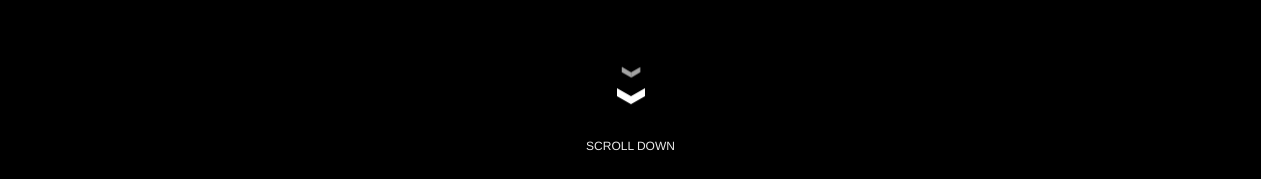
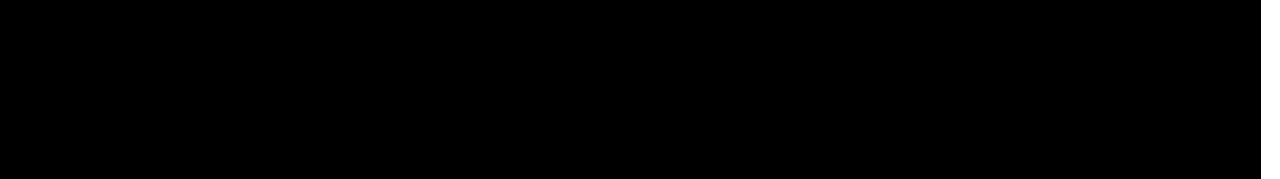
Before and after one commit to KyoungTaekLee/react_portfolio, a React (Create React App) app in the folder client/: page / in a window 1280 px wide. Shown: the part 621-800 px from the top of the page. Built offline with nearby package versions, Linux system fonts and the light colour scheme.

Commit message:
섹션별로 이동 완료

```diff
--- a/client/src/App.css
+++ b/client/src/App.css
@@ -1,6 +1,6 @@
 .App {
   width: calc(100vw - 19px);
-  height: 430vh;
+  height: 500vh;
   display: flex;
   flex-direction: column;
   align-items: center;
@@ -35,87 +35,3 @@
  width: 5vw;
  height: 10vh;
 }
-
-.container {
-  position: relative;
-  width: 24px;
-  height: 24px;
-}
-
-.chevron {
-  position: absolute;
-  width: 28px;
-  height: 8px;
-  top:85vh;
-  opacity: 0;
-  transform: scale3d(0.5, 0.5, 0.5);
-  animation: move 3s ease-out infinite;
-}
-
-.chevron:first-child {
-  animation: move 3s ease-out 1s infinite;
-}
-
-.chevron:nth-child(2) {
-  animation: move 3s ease-out 2s infinite;
-}
-
-.chevron:before,
-.chevron:after {
-  content: ' ';
-  position: absolute;
-  top: 0;
-  height: 100%;
-  width: 51%;
-  background: #fff;
-}
-
-.chevron:before {
-  left: 0;
-  transform: skew(0deg, 30deg);
-}
-
-.chevron:after {
-  right: 0;
-  width: 50%;
-  transform: skew(0deg, -30deg);
-}
-
-@keyframes move {
-  25% {
-    opacity: 1;
-
-  }
-  33% {
-    opacity: 1;
-    transform: translateY(30px);
-  }
-  67% {
-    opacity: 1;
-    transform: translateY(40px);
-  }
-  100% {
-    opacity: 0;
-    transform: translateY(55px) scale3d(0.5, 0.5, 0.5);
-  }
-}
-
-.text {
-  display: block;
-  position: absolute;
-  top: 95vh;
-  /* margin-left: -30px; */
-  font-family: "Helvetica Neue", "Helvetica", Arial, sans-serif;
-  font-size: 12px;
-  color: #fff;
-  text-transform: uppercase;
-  white-space: nowrap;
-  opacity: .25;
-  animation: pulse 2s linear alternate infinite;
-}
-
-@keyframes pulse {
-  to {
-    opacity: 1;
-  }
-}
--- a/client/src/App.jsx
+++ b/client/src/App.jsx
@@ -3,7 +3,8 @@ import Skill from './components/skill'
 import Project from './components/project'
 import Link from './components/Link'
 import './App.css'
-import React, { useRef, useEffect, useState } from 'react';
+import React, { useRef, useEffect, useState, Component } from 'react';
+import { Events, animateScroll as scroll } from 'react-scroll';
 
 function App() {
   const targetTop = useRef(null);
@@ -12,7 +13,26 @@ function App() {
   const targetProject = useRef(null);
   const targetLink = useRef(null);
 
-  const [scrollEffectEnabled, setScrollEffectEnabled] = useState(false);
+  const handleScroll = (event) => {
+    // 마우스 휠을 아래로 스크롤할 때마다 페이지가 100vh씩 이동하도록 처리
+    if (event.deltaY > 0) {
+      const windowHeight = window.innerHeight;
+      scroll.scrollMore(windowHeight);
+    } else if (event.deltaY < 0) {
+      const windowHeight = window.innerHeight;
+      scroll.scrollMore(-windowHeight);
+    }
+  };
+
+  useEffect(() => {
+    // 스크롤 이벤트 등록
+    window.addEventListener('wheel', handleScroll);
+
+    // 컴포넌트가 언마운트될 때 스크롤 이벤트 제거
+    return () => {
+      window.removeEventListener('wheel', handleScroll);
+    };
+  }, []);
 
   const TopClick = () => {
     targetTop.current.scrollIntoView({ behavior: 'smooth', block: 'start' });
@@ -34,43 +54,11 @@ function App() {
     targetLink.current.scrollIntoView({ behavior: 'smooth', block: 'start' });
   }
 
-
-  useEffect(() => {
-    setScrollEffectEnabled(false);
-
-    const handleScroll = () => {
-      if (scrollEffectEnabled) {
-        const aboutMeElement = targetAboutMe.current;
-        const topOffset = aboutMeElement.getBoundingClientRect().top;
-        const isScrollingDown = topOffset <= 0;
-
-        if (isScrollingDown) {
-          aboutMeElement.scrollIntoView({ behavior: 'smooth' });
-        }
-      }
-    };
-    window.addEventListener('scroll', handleScroll);
-
-    return () => {
-      window.removeEventListener('scroll', handleScroll);
-    };
-  }, [scrollEffectEnabled, targetAboutMe]);
-
-  const ScrollDownClick = () => {
-    setScrollEffectEnabled(true);
-    const aboutMeElement = targetAboutMe.current;
-    aboutMeElement.scrollIntoView({ behavior: 'smooth' });
-  };
-
   return (
     <div className='App' ref={targetTop}>
       <div className='AppHeader' >
         Port Folio
       </div>
-      <div class="chevron"></div>
-      <div class="chevron"></div>
-      <div class="chevron"></div>
-      <span class="text" onClick={ScrollDownClick}>Scroll down</span>
       <div className='AppButtonSet'>
         <button onClick={TopClick} className='AppButtonStyle'>Top</button>
         <button onClick={AboutMeClick} className='AppButtonStyle'>AboutMe</button>
--- a/client/src/css/components.css
+++ b/client/src/css/components.css
@@ -2,7 +2,7 @@
 
 .aboutMe {
   width: 60vw;
-  height: 80vh;
+  height: 100vh;
 }
 
 .aboutMeHeader {
@@ -237,7 +237,7 @@
 
 .link {
   width: 60vw;
-  height: 20vh;
+  height: 100vh;
 }
 
 .linkHeader {
--- /dev/null
+++ b/package.json
@@ -0,0 +1,5 @@
+{
+  "dependencies": {
+    "react-scroll": "^1.8.9"
+  }
+}
```
Also changed, not shown: 1 other file (tests, documents, lock files or other folders).
